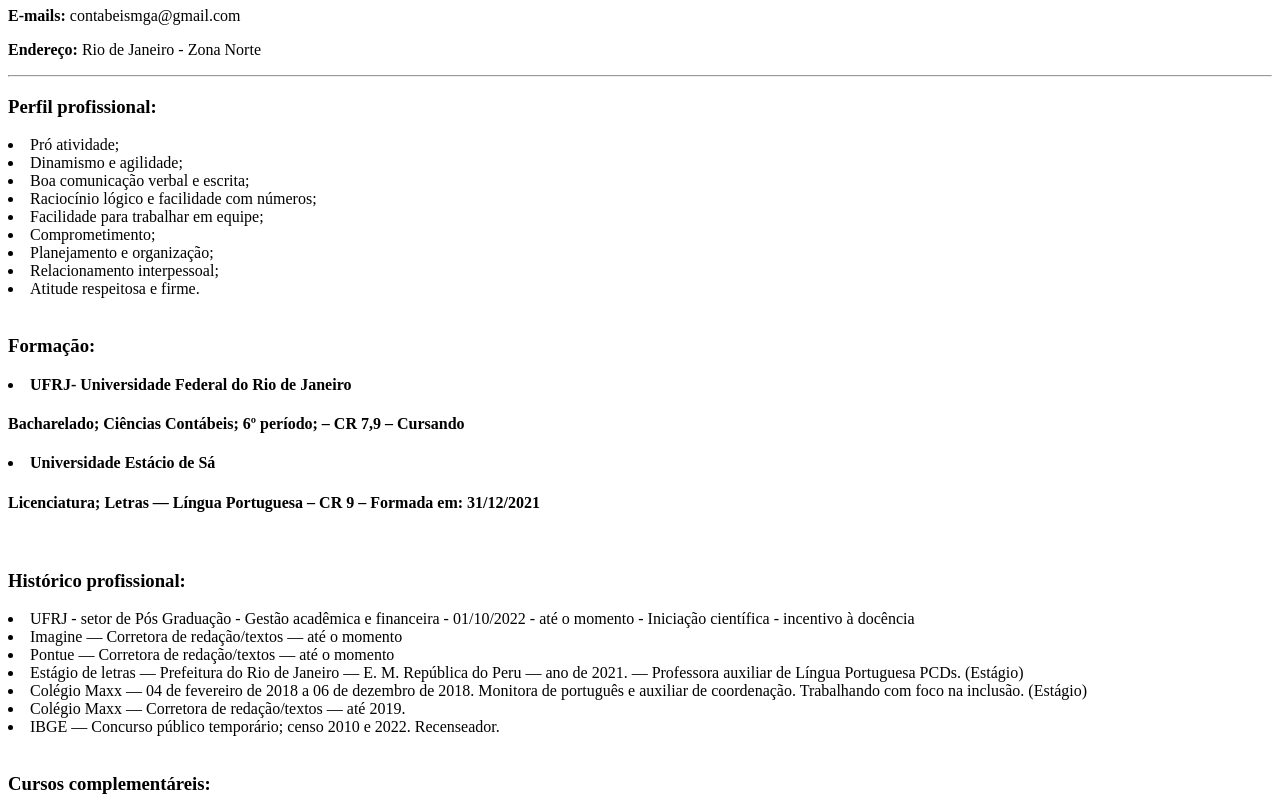
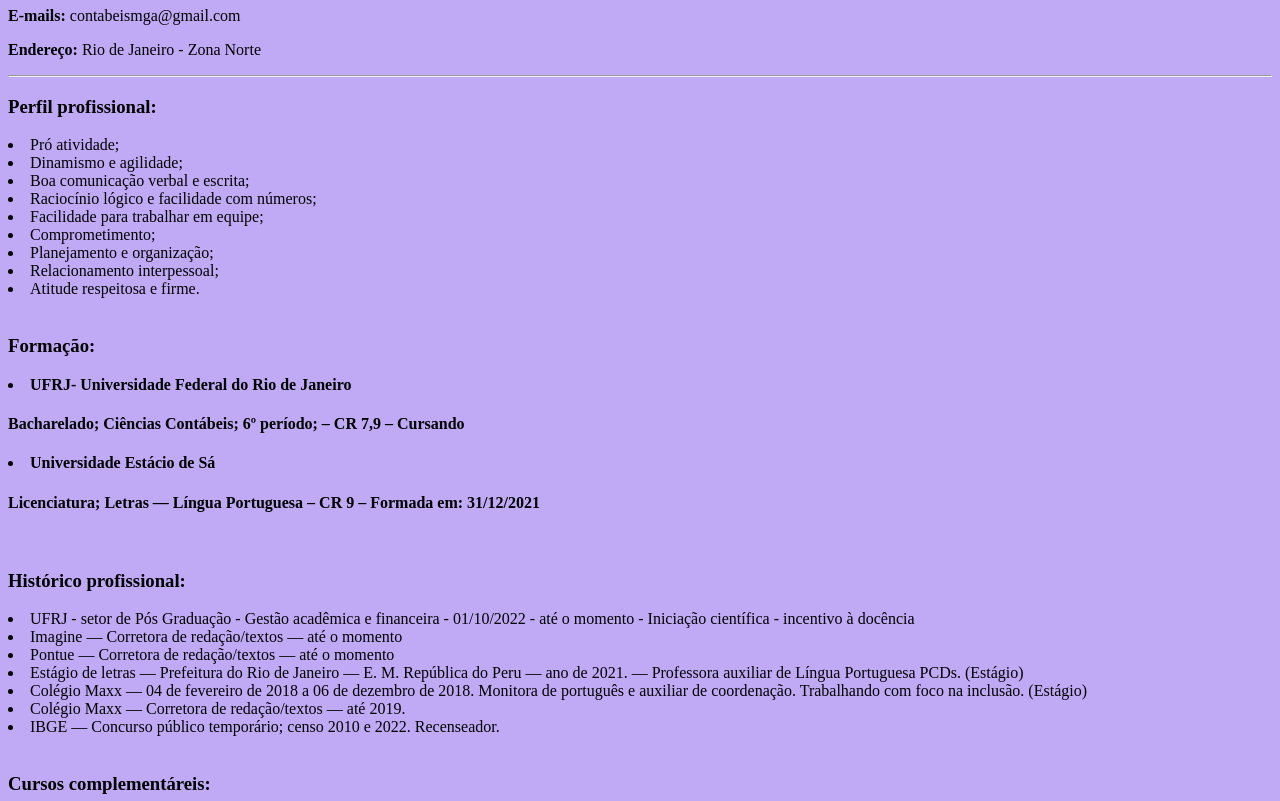
Before and after one commit to MGAOS/curr-culo, a plain HTML site: page curriculo.html in a window 1280 px wide. Shown: the part 73-874 px from the top of the page. Drawn offline with Linux system fonts and the light colour scheme.

Commit message:
Update curriculo.html

```diff
--- a/curriculo.html
+++ b/curriculo.html
@@ -5,7 +5,7 @@
     <meta name="viewport" content="width=device-width, initial-scale=1.0">
     <title>Meu primeiro curriculo</title>
 </head>
-<body>
+<body style="background-color: rgb(193, 170, 245);">
    <h1>Marcia Gonçalves de Araujo</h1>
    <p><b>E-mails: </b> contabeismga@gmail.com</p>
    <p><b>Endereço: </b> Rio de Janeiro - Zona Norte</p>
```
